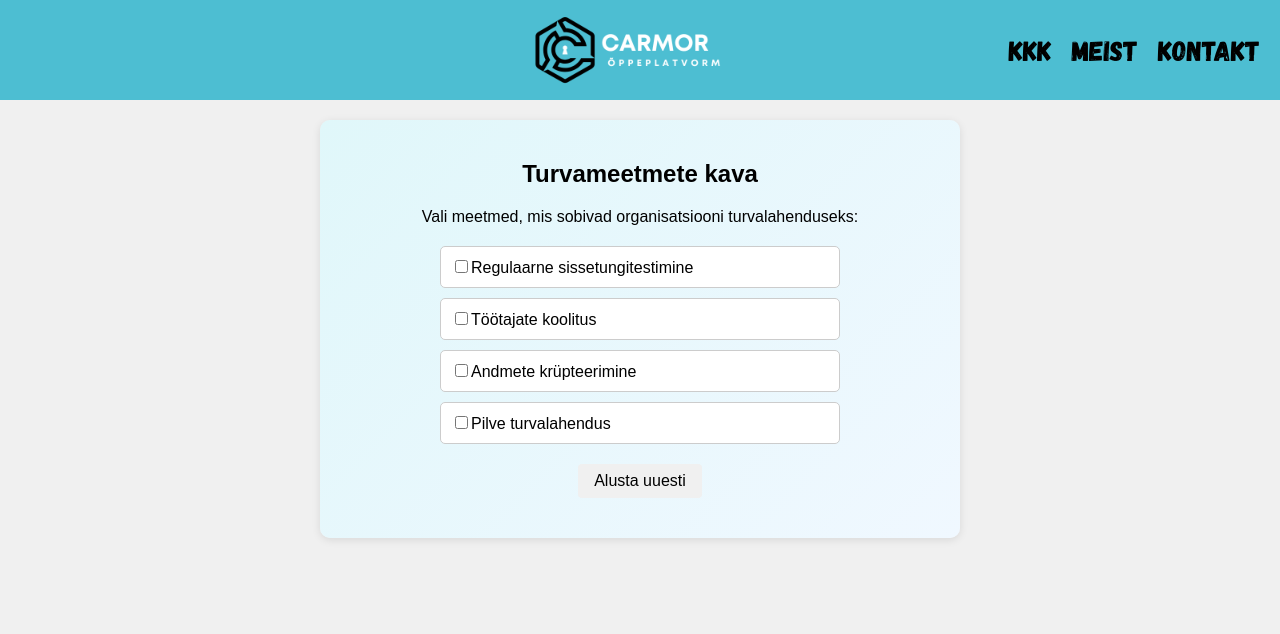
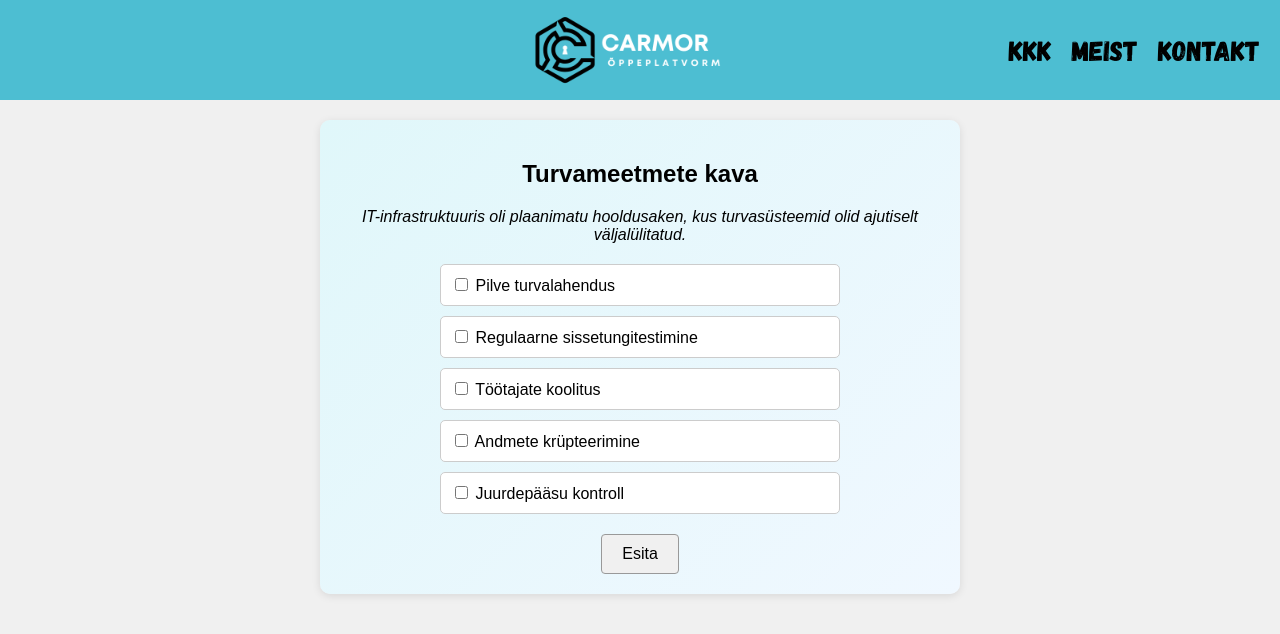
Before and after one commit to camaar2/pogenemisruum, a React (Create React App) app in the folder pogenemisruum/: page /audiitor2 in a window 1280 px wide. Shown: the top 634 px of the page. Built offline with nearby package versions, Linux system fonts and the light colour scheme.

Commit message:
Update Audiitor2.js

```diff
--- a/pogenemisruum/src/games/JavaScript/Audiitor2.js
+++ b/pogenemisruum/src/games/JavaScript/Audiitor2.js
@@ -1,4 +1,4 @@
-import React, { useState, useEffect } from 'react';
+import React, { useState } from 'react';
 import { useNavigate } from 'react-router-dom';
 import '../CSS/Audiitor2.css';
 
@@ -11,112 +11,53 @@ const allMeasures = [
 ];
 const correctMeasures = ["Pilve turvalahendus", "Regulaarne sissetungitestimine"];
 
-function shuffleArray(array) {
-  const newArr = [...array];
-  for (let i = newArr.length - 1; i > 0; i--) {
-    const j = Math.floor(Math.random() * (i + 1));
-    [newArr[i], newArr[j]] = [newArr[j], newArr[i]];
-  }
-  return newArr;
-}
+export default function Audiitor2() {
+  const navigate = useNavigate();
+  const [measures, setMeasures] = useState(allMeasures);
+  const [selected, setSelected] = useState([]);
+  const [feedback, setFeedback] = useState("");
+  const [report, setReport] = useState("");
 
-function generateMeasureOptions() {
-  const correct = allMeasures.filter(m => correctMeasures.includes(m));
-  const distractors = allMeasures.filter(m => !correctMeasures.includes(m));
-  const subsetSize = Math.floor(Math.random() * 2) + 3;
-  shuffleArray(distractors);
+  const scenario = "IT-infrastruktuuris oli plaanimatu hooldusaken, kus turvasüsteemid olid ajutiselt väljalülitatud.",
+        reference = "Viide: ISO/IEC 27001 Annex A.12.6 ja A.14.2";
 
-  const selected = [...correct];
-  let i = 0;
-  while (selected.length < subsetSize && i < distractors.length) {
-    selected.push(distractors[i]);
-    i++;
-  }
-  return shuffleArray(selected);
-}
-
-function Audiitor2() {
-  const navigate = useNavigate();
-  const [measures, setMeasures] = useState(generateMeasureOptions());
-  const [selectedMeasures, setSelectedMeasures] = useState([]);
-  const [feedback, setFeedback] = useState("");
-  const [isLocked, setIsLocked] = useState(false);
-
-  const isSelectionCorrect = () => {
-    const sortedSelected = [...selectedMeasures].sort();
-    const sortedCorrect = [...correctMeasures].sort();
-    return (
-      sortedSelected.length === sortedCorrect.length &&
-      sortedSelected.every((val, idx) => val === sortedCorrect[idx])
-    );
+  const toggleMeasure = m => {
+    if (selected.includes(m)) setSelected(prev => prev.filter(x => x !== m));
+    else setSelected(prev => [...prev, m]);
   };
 
-  const toggleMeasure = (measure) => {
-    if (isLocked) return;
-    if (selectedMeasures.includes(measure)) {
-      setSelectedMeasures(selectedMeasures.filter(m => m !== measure));
+  const isCorrect = () => selected.length === correctMeasures.length && correctMeasures.every(m => selected.includes(m));
+
+  const handleSubmit = () => {
+    if (isCorrect()) {
+      setFeedback("Õige! Kõik vajalikud meetmed valitud.");
+      setReport(`Audit kokkuvõte: ${scenario} Soovitused: ${correctMeasures.join(', ')}. ${reference}.`);
     } else {
-      setSelectedMeasures([...selectedMeasures, measure]);
+      setFeedback("Vale valik! Kontrolli uuesti.");
     }
   };
 
-  useEffect(() => {
-    if (selectedMeasures.length > 0 && !isSelectionCorrect()) {
-      setFeedback("Vale valik! Õige vastused täidetakse automaatselt...");
-      const timer = setTimeout(() => {
-        setSelectedMeasures(correctMeasures);
-        setFeedback("");
-        setIsLocked(true);
-      }, 1000);
-      return () => clearTimeout(timer);
-    } else {
-      setFeedback("");
-    }
-  }, [selectedMeasures]);
-
   const handleReset = () => {
-    setMeasures(generateMeasureOptions());
-    setSelectedMeasures([]);
+    setSelected([]);
     setFeedback("");
-    setIsLocked(false);
-  };
-
-  const handleNext = () => {
-    if (isSelectionCorrect()) {
-      navigate('audiitor3');
-    }
+    setReport("");
   };
 
   return (
-    <div className={`cyadvice-stage2 ${isLocked ? "correct-bg" : feedback ? "incorrect-bg" : ""}`}>
+    <div className="cyadvice-stage2">
       <h2>Turvameetmete kava</h2>
-      <p>Vali meetmed, mis sobivad organisatsiooni turvalahenduseks:</p>
+      <p><em>{scenario}</em></p>
       <ul className="measure-list">
-        {measures.map(measure => (
-          <li
-            key={measure}
-            onClick={() => toggleMeasure(measure)}
-            className={selectedMeasures.includes(measure) ? "selected" : ""}
-          >
-            <input
-              type="checkbox"
-              checked={selectedMeasures.includes(measure)}
-              readOnly
-            />
-            {measure}
+        {measures.map(m => (
+          <li key={m} onClick={() => toggleMeasure(m)} className={selected.includes(m) ? "selected" : ""}>
+            <input type="checkbox" checked={selected.includes(m)} readOnly /> {m}
           </li>
         ))}
       </ul>
+      <button onClick={handleSubmit}>Esita</button>
       {feedback && <div className="feedback">{feedback}</div>}
-      <div className="buttons">
-        {!isLocked ? (
-          <button onClick={handleReset}>Alusta uuesti</button>
-        ) : (
-          <button onClick={handleNext}>Edasi</button>
-        )}
-      </div>
+      {report && <div className="report">{report}</div>}
+      {report && <button onClick={() => navigate('/audiitor3')}>Edasi</button>}
     </div>
   );
 }
-
-export default Audiitor2;
```
